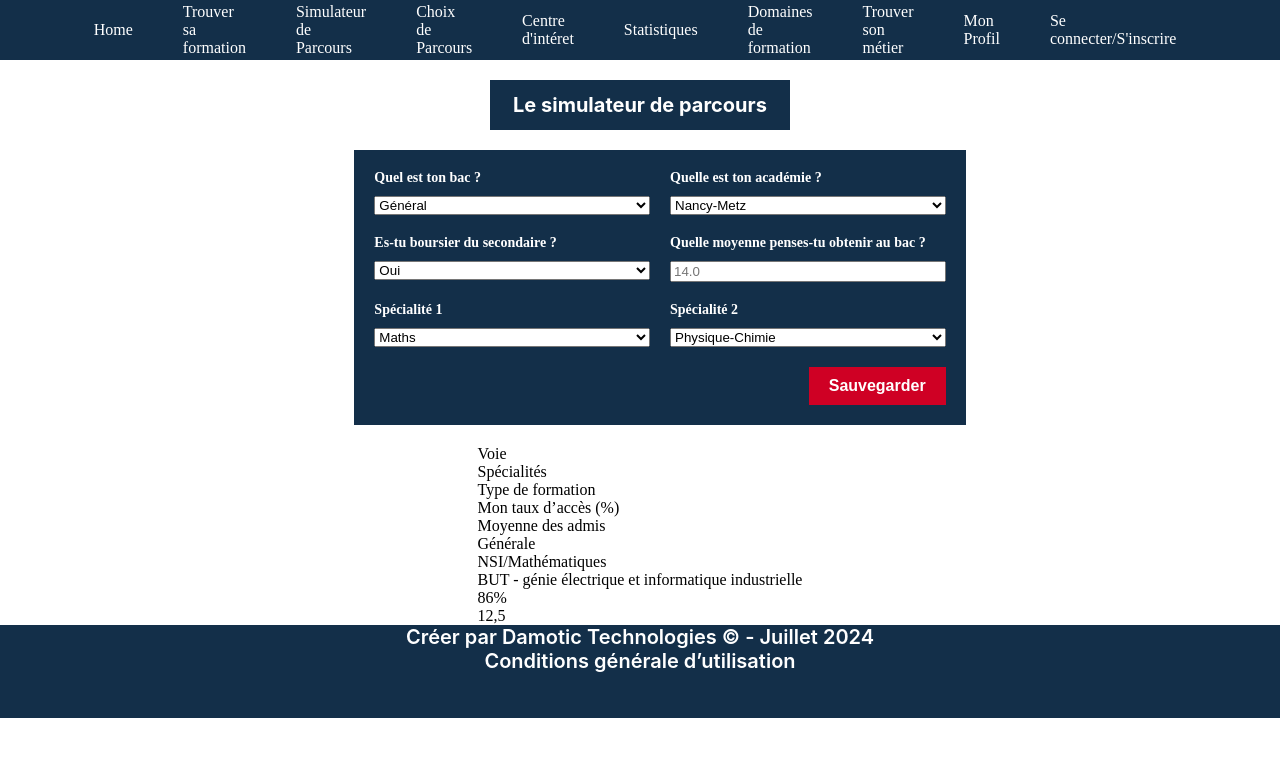
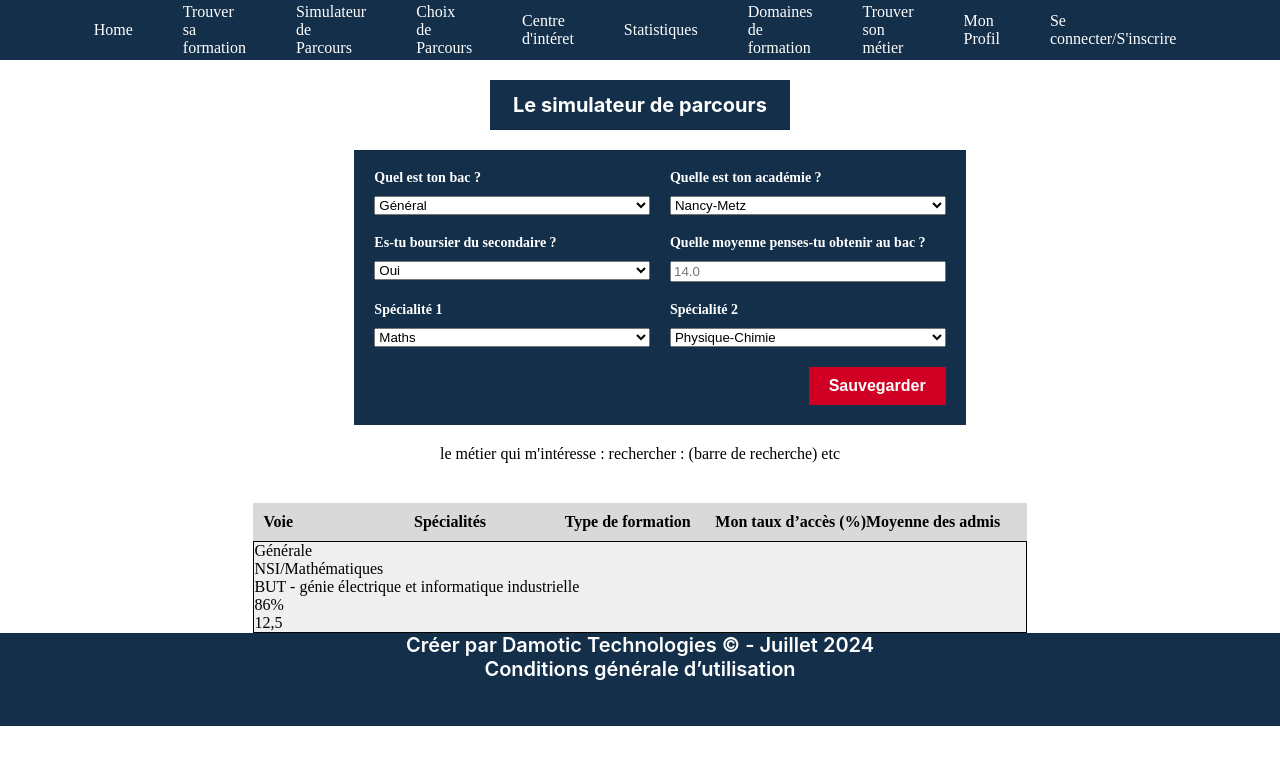
Before and after one commit to StagiairesDAMOTIC/FrontEndPsup, an Angular app: page /simulateur-de-parcours in a window 1280 px wide. Shown: the top 764 px of the page. Built offline with nearby package versions, Linux system fonts and the light colour scheme.

Commit message:
simulateur de parcours clean

```diff
--- a/src/app/app.component.css
+++ b/src/app/app.component.css
@@ -297,3 +297,63 @@ footer {
   font-weight: 700;
   text-align: center;
 }
+
+.form-section {
+  margin-top: 20px;
+}
+
+.form-group {
+  display: flex;
+  justify-content: space-between;
+  margin-bottom: 15px;
+}
+
+.form-group label {
+  color: white;
+  background-color: var(--bleu-damotic);
+  padding: 10px;
+  flex: 1;
+  text-align: center;
+}
+
+.input-group {
+  display: flex;
+  align-items: center;
+  background-color: white;
+  border: 1px solid black;
+  padding: 5px;
+  flex: 2;
+  justify-content: space-between;
+}
+
+.input-value {
+  color: black;
+}
+
+.result-section {
+  margin-top: 40px;
+}
+
+.result-header,
+.result-row {
+  display: grid;
+  grid-template-columns: repeat(5, 1fr);
+  padding: 10px;
+}
+
+.result-header {
+  background-color: #d9d9d9;
+  font-weight: bold;
+}
+
+.result-content {
+  background-color: #efefef;
+  border: 1px solid black;
+}
+
+.result-row div {
+  text-align: center;
+}
+.recherche-metier{
+
+}
--- a/src/app/simulateur-de-parcours/simulateur-de-parcours.component.css
+++ /dev/null
@@ -1,61 +0,0 @@
-.form-section {
-  margin-top: 20px;
-}
-
-.form-group {
-  display: flex;
-  justify-content: space-between;
-  margin-bottom: 15px;
-}
-
-.form-group label {
-  color: white;
-  background-color: var(--bleu-damotic);
-  padding: 10px;
-  flex: 1;
-  text-align: center;
-}
-
-.input-group {
-  display: flex;
-  align-items: center;
-  background-color: white;
-  border: 1px solid black;
-  padding: 5px;
-  flex: 2;
-  justify-content: space-between;
-}
-
-.input-value {
-  color: black;
-}
-
-.result-section {
-  margin-top: 40px;
-}
-
-.result-header,
-.result-row {
-  display: grid;
-  grid-template-columns: repeat(5, 1fr);
-  padding: 10px;
-}
-
-.result-header {
-  background-color: #d9d9d9;
-  font-weight: bold;
-}
-
-.result-row {
-  background-color: #efefef;
-  border: 1px solid black;
-}
-
-.result-row div {
-  text-align: center;
-}
-.autourh1 {
-  display: flex;
-  align-content: center;
-  justify-content: center;
-}
--- a/src/app/simulateur-de-parcours/simulateur-de-parcours.component.html
+++ b/src/app/simulateur-de-parcours/simulateur-de-parcours.component.html
@@ -1,7 +1,8 @@
 <div class="title">Le simulateur de parcours</div>
 <div class="container">
   <div class="app-info-eleve"></div>
-  <div class="recherche-metier"></div>
+  <div class="recherche-metier">le métier qui m'intéresse :
+  rechercher : (barre de recherche) etc </div>
   <section class="result-section">
     <div class="result-header">
       <div>Voie</div>
@@ -11,14 +12,12 @@
       <div>Moyenne des admis</div>
     </div>
 
-    <div class="result-row">
+    <div class="result-content">
       <div>Générale</div>
       <div>NSI/Mathématiques</div>
       <div>BUT - génie électrique et informatique industrielle</div>
       <div>86%</div>
       <div>12,5</div>
     </div>
-
-    <!-- Ajoutez d'autres result-row similaires ici -->
   </section>
 </div>
```
